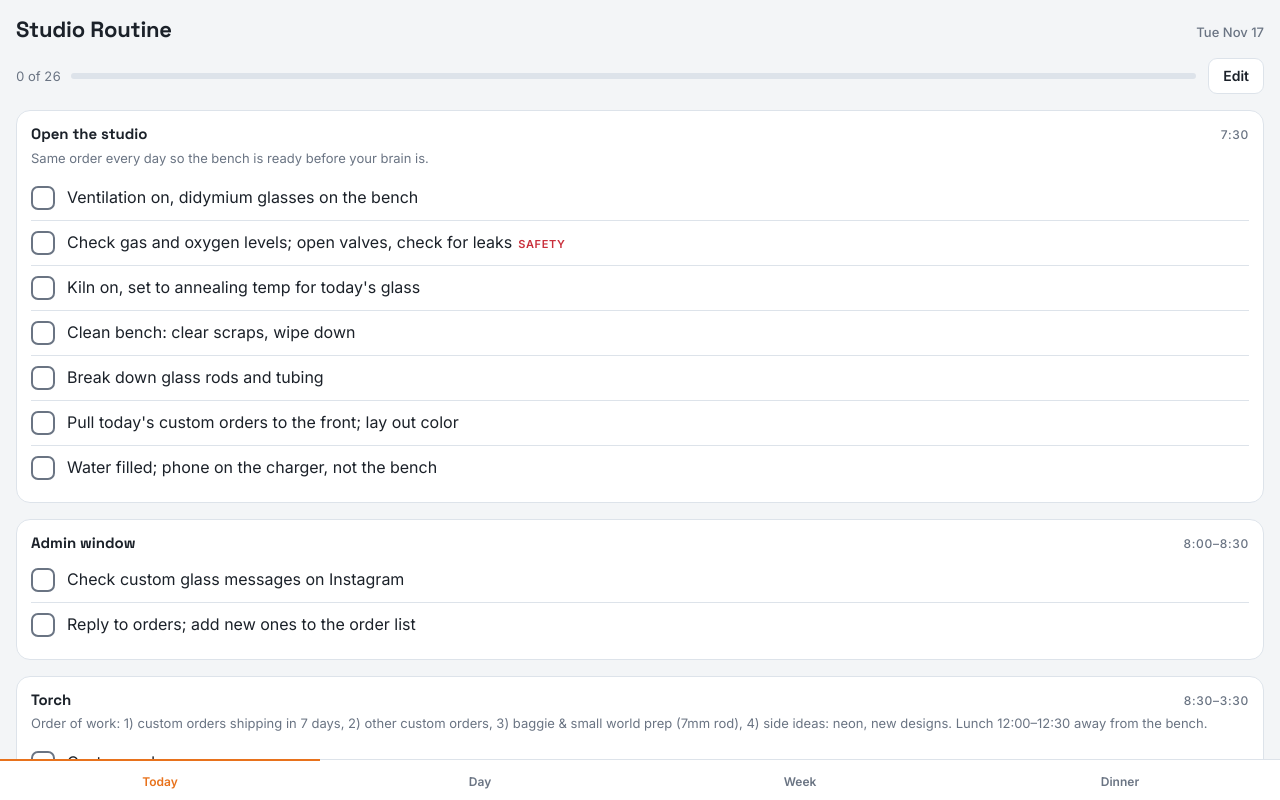
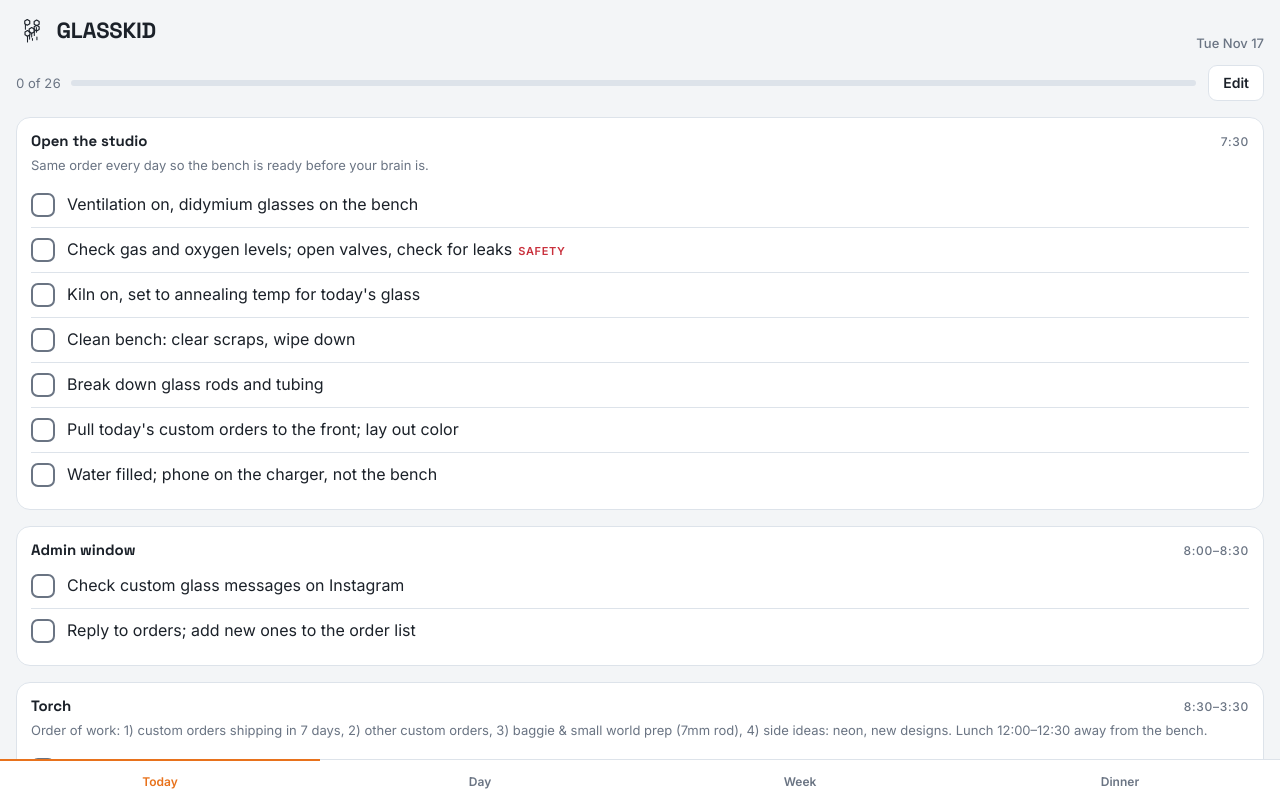
Before and after one commit to jaysantmyer-spec/studio-routine, a plain HTML site: page index.html in a window 1280 px wide. Drawn offline with Linux system fonts and the light colour scheme.

Commit message:
Rename app to GLASSKID and sync honeycomb header logo
Co-Authored-By: Claude Opus 4.8 <noreply@anthropic.com>
Claude-Session: https://claude.ai/code/session_01BMSVCm6zzUgHY1UW8rqbUy

```diff
--- a/index.html
+++ b/index.html
@@ -7,10 +7,11 @@
 <link rel="icon" href="icon.svg" type="image/svg+xml">
 <link rel="apple-touch-icon" href="icon.svg">
 <meta name="apple-mobile-web-app-capable" content="yes">
+<meta name="apple-mobile-web-app-title" content="GLASSKID">
 <meta name="apple-mobile-web-app-status-bar-style" content="default">
 <meta name="theme-color" content="#e8721c">
 <style>:root{padding-top:env(safe-area-inset-top,0px);padding-bottom:env(safe-area-inset-bottom,0px)}[hidden]{display:none!important}</style>
-<title>Studio Routine</title>
+<title>GLASSKID</title>
 </head>
 <body>
 <link rel="stylesheet" href="https://fonts.googleapis.com/css2?family=Inter:wght@400;500;600&family=Space+Grotesk:wght@500;700&display=swap">
@@ -32,7 +33,8 @@ html,body{height:100%}
 body{margin:0;background:var(--bg);color:var(--fg);font-family:var(--font-body);font-size:16px;line-height:1.45;display:flex;flex-direction:column}
 body::before{content:"";position:fixed;inset:0 0 auto;height:env(safe-area-inset-top,0px);z-index:10;background:var(--bg)}
 header{position:sticky;top:env(safe-area-inset-top,0px);z-index:5;background:var(--bg);padding-block:14px 8px;padding-left:max(16px,env(safe-area-inset-left,0px));padding-right:max(16px,env(safe-area-inset-right,0px));display:flex;justify-content:space-between;align-items:baseline;gap:12px}
-h1{font-family:var(--font-head);font-weight:700;font-size:22px;margin:0;letter-spacing:-.01em}
+h1{font-family:var(--font-head);font-weight:700;font-size:22px;margin:0;letter-spacing:-.01em;display:flex;align-items:center;gap:9px}
+.logo{height:34px;width:auto;flex:none;color:var(--fg)}
 #date{color:var(--muted);font-size:13px;font-weight:500;white-space:nowrap}
 main{flex:1;overflow-y:auto;padding-block:4px 24px;padding-left:max(16px,env(safe-area-inset-left,0px));padding-right:max(16px,env(safe-area-inset-right,0px))}
 .view{display:flex;flex-direction:column;gap:16px}
@@ -93,7 +95,7 @@ nav button:focus-visible{outline:2px solid var(--accent);outline-offset:-2px}
 @media (prefers-reduced-motion:reduce){.bar i{transition:none}}
 </style>
 
-<header><h1>Studio Routine</h1><div id="date"></div></header>
+<header><h1><svg class="logo" viewBox="0 0 120 130" aria-hidden="true" fill="none" stroke="currentColor" stroke-width="4.5" stroke-linejoin="round" stroke-linecap="round"><polygon points="43,21 52.5,26.5 52.5,37.5 43,43 33.5,37.5 33.5,26.5"/><polygon points="79,23 88.5,28.5 88.5,39.5 79,45 69.5,39.5 69.5,28.5"/><polygon points="79,43 88.5,48.5 88.5,59.5 79,65 69.5,59.5 69.5,48.5"/><polygon points="60,52 69.5,57.5 69.5,68.5 60,74 50.5,68.5 50.5,57.5"/><polygon points="44,63 53.5,68.5 53.5,79.5 44,85 34.5,79.5 34.5,68.5"/><g stroke-width="4"><line x1="36" y1="40" x2="36" y2="58"/><line x1="44" y1="85" x2="44" y2="107"/><line x1="52" y1="80" x2="52" y2="96"/><line x1="70" y1="64" x2="70" y2="82"/><line x1="60" y1="74" x2="60" y2="88"/><line x1="78" y1="52" x2="78" y2="70"/><line x1="63" y1="94" x2="63" y2="100"/><line x1="80" y1="88" x2="80" y2="98"/></g></svg>GLASSKID</h1><div id="date"></div></header>
 <main>
 <div class="view" id="v-today">
   <div class="toolbar">
```
Also changed, not shown: manifest.json.
